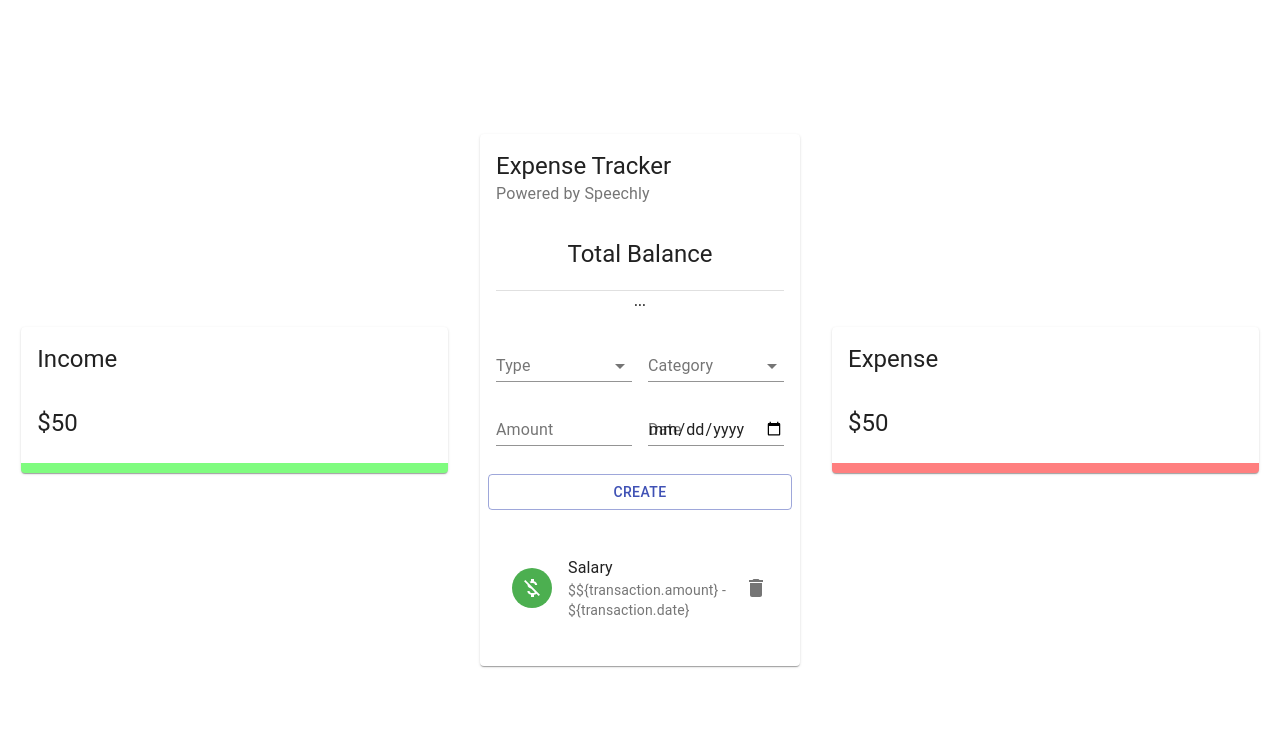
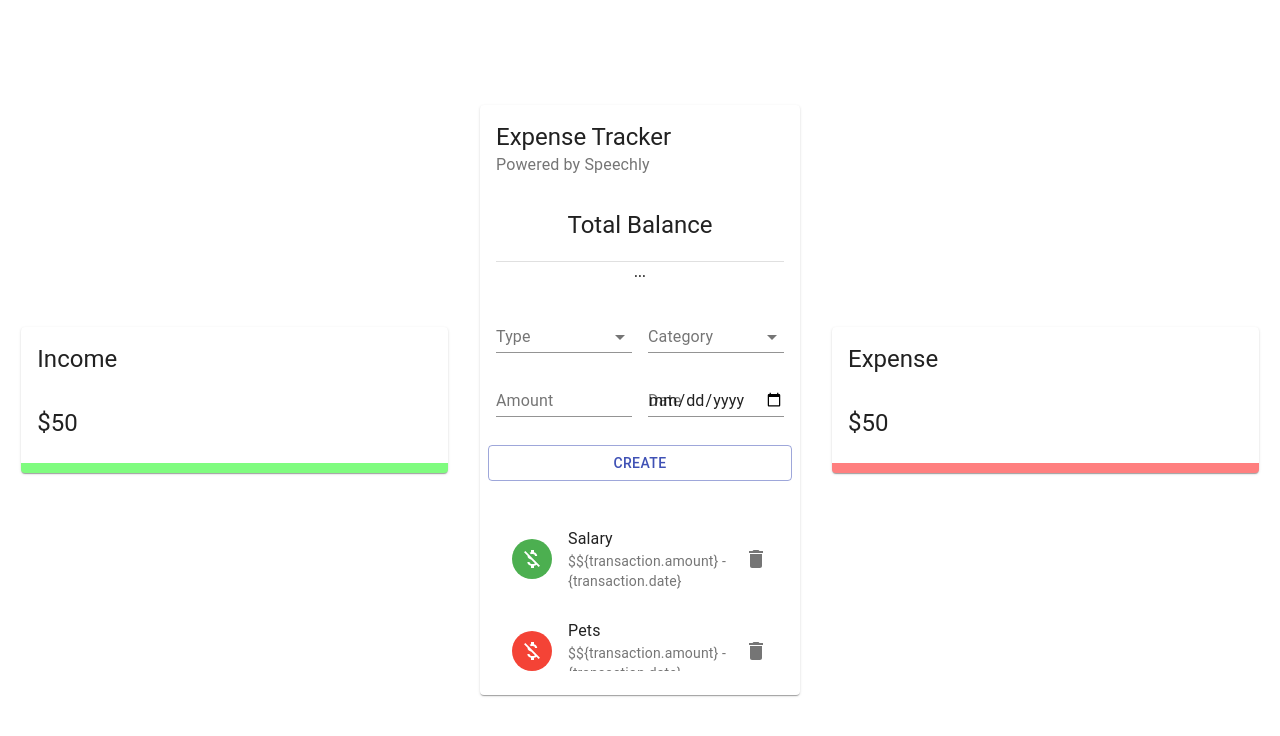
Before and after one commit to dipan010/expense-tracker-voice, a React (Create React App) app: page / in a window 1280 px wide. Shown: the top 736 px of the page. Built offline with nearby package versions, Linux system fonts and the light colour scheme.

Commit message:
done minor changes

```diff
--- a/src/components/Main/List/List.jsx
+++ b/src/components/Main/List/List.jsx
@@ -8,7 +8,20 @@ const List = () => {
     const classes = useStyles()
 
     const transactions = [
-        {id: 1, type:'Income', category: 'Salary', amount:50, date: new Date()}
+        {
+            id: 1,
+            type:'Income',
+            category: 'Salary',
+            amount:50,
+            date: new Date()
+        },
+        {
+            id: 2,
+            type:'Expense',
+            category: 'Pets',
+            amount:50,
+            date: new Date()
+        }
     ];
 
     return (
@@ -21,7 +34,7 @@ const List = () => {
                             <MoneyOff/>
                         </Avatar>
                     </ListItemAvatar>
-                    <ListItemText primary={transaction.category} secondary={'$${transaction.amount} - ${transaction.date}'}/>
+                    <ListItemText primary={transaction.category} secondary={'$${transaction.amount} - {transaction.date}'} />
                     <ListItemSecondaryAction>
                         <IconButton edge='end' aria-label="delete" onClick="">
                             <Delete />
```
